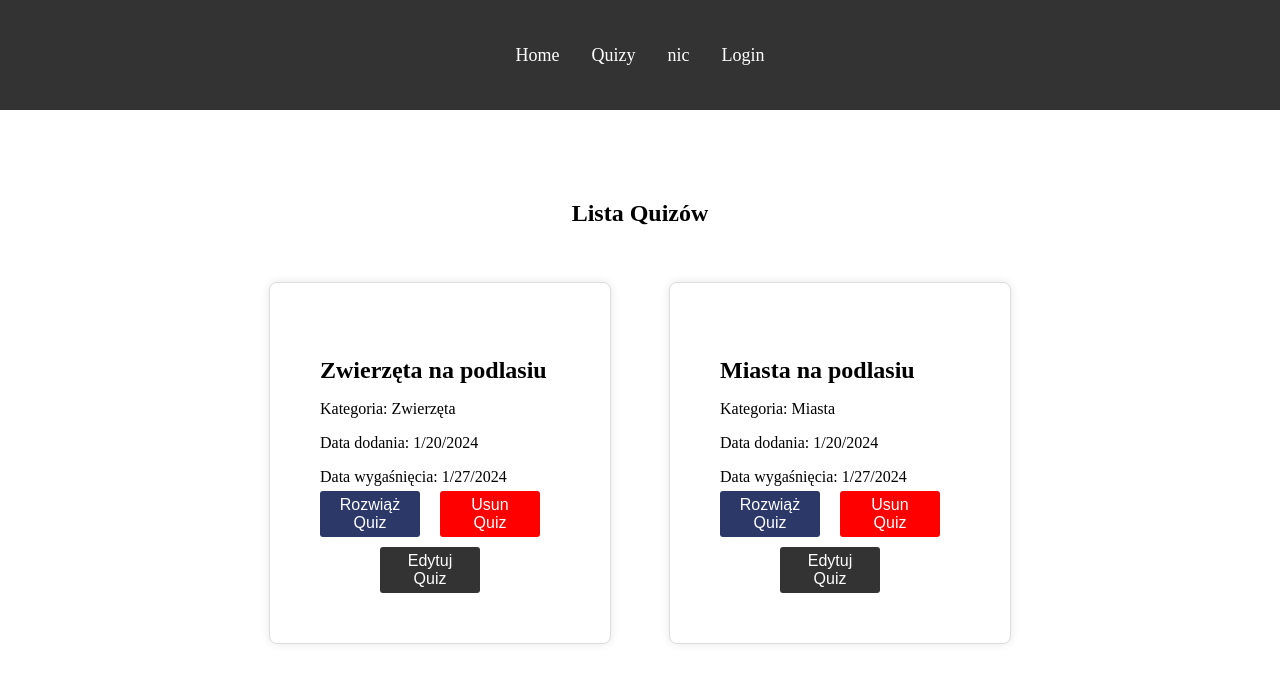
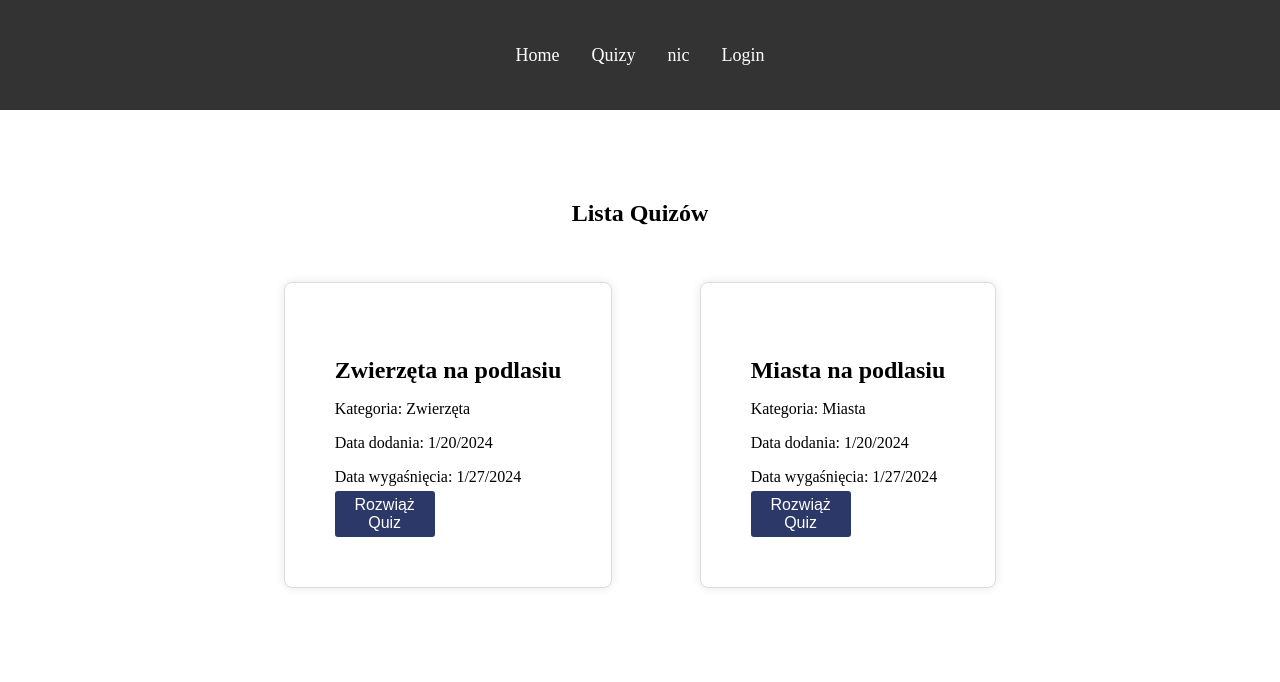
Before and after one commit to lewy212/Projekt_React, a React (Create React App) app: page /quizy in a window 1280 px wide. Shown: the top 682 px of the page. Built offline with nearby package versions, Linux system fonts and the light colour scheme.

Commit message:
zablokowane metody edycji i usuwania quizow jak nie jestes zalogowany

```diff
--- a/src/HeaderRouting.js
+++ b/src/HeaderRouting.js
@@ -9,9 +9,11 @@ import WyswietlQuizy from "./WyswietlQuizy";
 import RozwiazQuiz from "./RozwiazQuiz";
 import Logowanie from "./Logowanie";
 import HistoriaQuizow from "./HistoriaQuizow";
+import {useAuth} from "./AuthContext";
 
 
 const HeaderRouting = ({ listaQuizow, dodajQuizDoListy,usunQuizZListy,listaUserow }) => {
+    const { loggedIn, logout } = useAuth();
     const getIdOstatniegoQuizu = () => {
         if (listaQuizow.length === 0) {
             return null;
@@ -29,7 +31,9 @@ const HeaderRouting = ({ listaQuizow, dodajQuizDoListy,usunQuizZListy,listaUsero
             <Route exact path="/logowanie"  render={() =><Logowanie listaUserow={listaUserow} />} />
             <Route exact path="/historiaQuizow" render={()=> <HistoriaQuizow listaQuizow={listaQuizow} listaUserow={listaUserow} /> } />
             <Route exact path="/quizy" render={() => <WyswietlQuizy listaQuizow={listaQuizow} usunQuizZListy={usunQuizZListy} />} />
+            {loggedIn ? (
             <Route exact path="/edytuj-quiz/:quizId" render={(props) => <DodajQuiz  dodajQuizDoListy={dodajQuizDoListy} idOstatniegoQuizu={getIdOstatniegoQuizu} listaQuizow={listaQuizow} {...props} />}/>
+                ):null}
             <Route exact path="/rozwiaz-quiz/:id" render={(props) => <RozwiazQuiz listaQuizow={listaQuizow} listaUserow={listaUserow} {...props} />} />
 
         </Router>
--- a/src/WyswietlQuizy.js
+++ b/src/WyswietlQuizy.js
@@ -1,9 +1,11 @@
 import React from "react";
-import QuizClass from "./klasy/QuizClass";
+import { Link } from "react-router-dom";
+import { useAuth } from "./AuthContext";
 import RozwiazQuiz from "./RozwiazQuiz";
-import { Link } from "react-router-dom";
-const WyswietlQuizy = ({ listaQuizow,usunQuizZListy }) => {
+
+const WyswietlQuizy = ({ listaQuizow, usunQuizZListy }) => {
     const [rozwiazanieQuizu, setRozwiazanieQuizu] = React.useState(null);
+    const { loggedIn } = useAuth();
 
     const handleRozwiazQuiz = (quizId) => {
         setRozwiazanieQuizu(quizId);
@@ -12,9 +14,11 @@ const WyswietlQuizy = ({ listaQuizow,usunQuizZListy }) => {
     const handleCloseRozwiazQuiz = () => {
         setRozwiazanieQuizu(null);
     };
+
     const handleUsunQuiz = (id) => {
-        usunQuizZListy(id)
+        usunQuizZListy(id);
     };
+
     return (
         <div>
             <h2 style={{ textAlign: "center", marginTop: "200px" }}>Lista Quizów</h2>
@@ -25,15 +29,22 @@ const WyswietlQuizy = ({ listaQuizow,usunQuizZListy }) => {
                         <p>Kategoria: {quiz.kategoria}</p>
                         <p>Data dodania: {quiz.dataDodaniaQuizu.toLocaleDateString()}</p>
                         <p>Data wygaśnięcia: {quiz.dataWygasnieciaQuizu.toLocaleDateString()}</p>
+                        <div>
                             <Link to={`/rozwiaz-quiz/${quiz.id}`}>
                                 <button>Rozwiąż Quiz</button>
                             </Link>
-                        <button  onClick={() => handleUsunQuiz(quiz.id)} className="deleteButton">Usun <br></br>Quiz</button><br></br>
+                            {loggedIn && (
+                                <>
+                                    <button onClick={() => handleUsunQuiz(quiz.id)} className="deleteButton">
+                                        Usun <br></br>Quiz
+                                    </button>
+                                    <br></br>
                                     <Link to={`/edytuj-quiz/${quiz.id}`}>
                                         <button className="editButton">Edytuj<br></br> Quiz</button>
                                     </Link>
-
-
+                                </>
+                            )}
+                        </div>
                     </div>
                 ))}
             </div>
```
Lines whose indentation alone changed are shown as unchanged.
